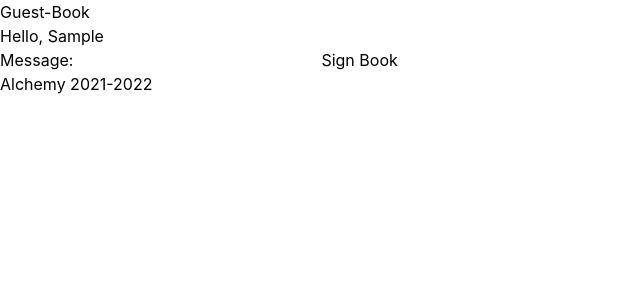
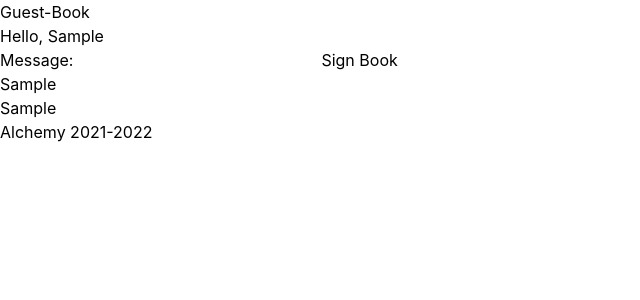
Before and after one commit to DanielRGilles/guest-book-2, a React (Create React App) app: page / in a window 1280 px wide. Both pictures are taken after typing "Sample", "Sample" into the empty fields and a click on the button "Sign Book". Shown: the top 300 px of the page, without its empty margins (0-640 px from the left). Built offline with nearby package versions, Linux system fonts and the light colour scheme.

Commit message:
rendering guest entries now

```diff
--- a/src/components/Entries.jsx
+++ b/src/components/Entries.jsx
@@ -1,10 +1,15 @@
 import React from 'react'
+import { useEntry } from '../context/EntryContext'
+import { useName } from '../context/NameContext';
 import ListEntries from './ListEntries'
 
 export default function Entries() {
+    const { entry } = useEntry();
+    const { name } = useName();
     return (
         <div>
-            <ListEntries/>
+            <ListEntries entry={entry} name={name}/>
+
         </div>
     )
 }
--- a/src/components/Input.jsx
+++ b/src/components/Input.jsx
@@ -17,11 +17,17 @@ export default function Input() {
       </div>
     )
 
+      function guestName() {
+        if (!guestEntry) return
+        setName(user)
+        setEntry([...entry, {name: user, message: guestEntry}]);
+        setGuestEntry('');
+       }
+
     const handleSubmit = (e) => {
       e.preventDefault();
-      setName(user)
-      setEntry([...entry, {guestEntry}]);
-      setGuestEntry('');
+      guestName();
+
     }
     return (
         <div>
@@ -31,6 +37,7 @@ export default function Input() {
           <input id='entry' name='entry' type="text" value={guestEntry} onChange={(e) => setGuestEntry(e.target.value)} />
           <button type='submit'>Sign Book </button>
             </form>
+
         </div>
     )
 }
--- a/src/components/ListEntries.jsx
+++ b/src/components/ListEntries.jsx
@@ -1,8 +1,13 @@
 import React from 'react'
 
-export default function ListEntries() {
+
+export default function ListEntries({entry}) {
+
     return (
         <div>
+
+            { !entry ? null :
+                entry.map((entr) => <div key={entr.message}><div>{entr.name}</div> <p>{entr.message}</p></div>)}
 
         </div>
     )
```
